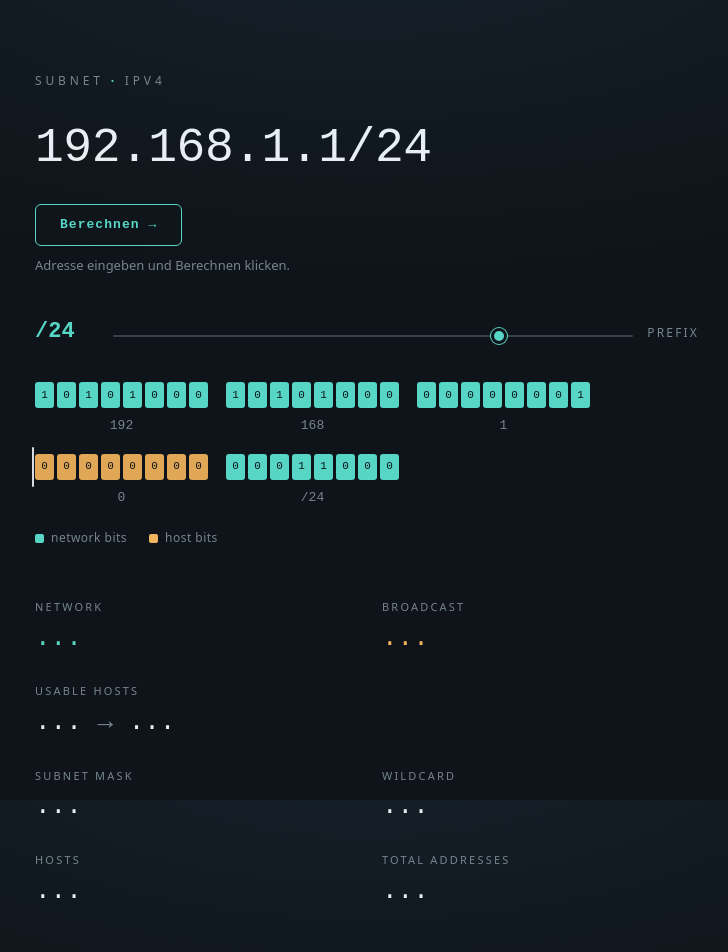
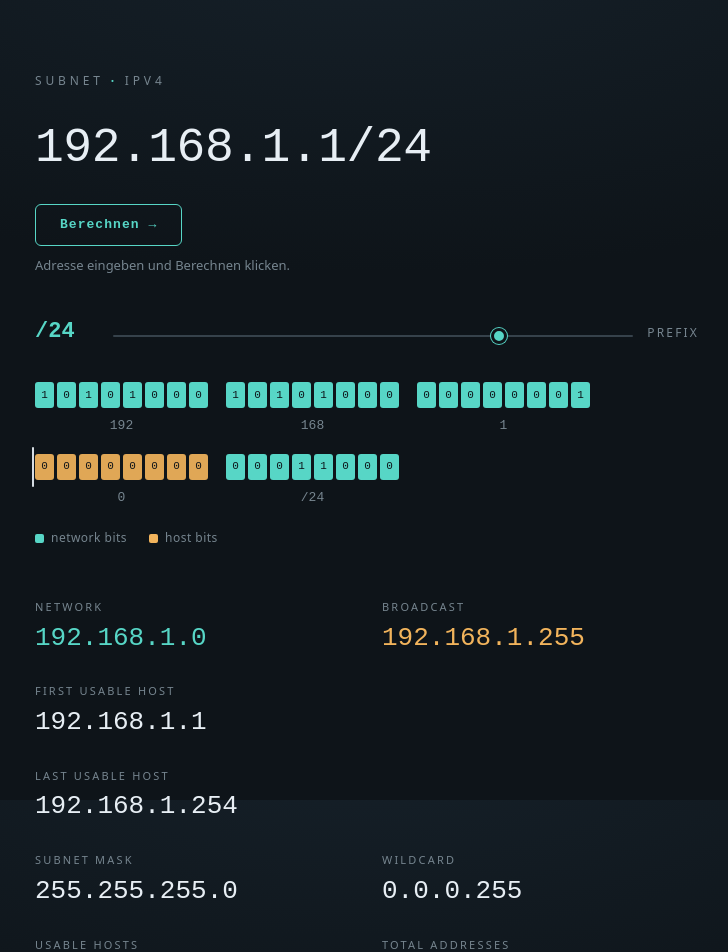
Before and after one commit to Sobhanhaerizadeh/ip-calculator, a React (Vite) app in the folder frontend/: page / in a window 1280 px wide. Shown: the top 952 px of the page, without its empty margins (273-1001 px from the left). Built offline with nearby package versions, Linux system fonts and the light colour scheme.

Commit message:
feat: erweitere Ergebnisstruktur mit Netzwerk-, Broadcast- und nutzbaren Host-Adressen

```diff
--- a/frontend/src/App.tsx
+++ b/frontend/src/App.tsx
@@ -4,7 +4,21 @@ export default function App() {
 
   const [prefix, setPrefix] = useState(24);
   const [ip, setIp] = useState(`192.168.1.1/${prefix}`);
-  const [result, setResult] = useState<{ ip: string; binary: string; prefix_binary: string; error?: string } | null>(null);
+  const [result, setResult] = useState<{
+    ip: string;
+    binary: string;
+    prefix_binary: string;
+    error?: string;
+    networkAddress?: string;
+    broadcastAddress?: string;
+    subnetMask?: string;
+    wildcardMask?: string;
+    firstUsableHost?: string;
+    lastUsableHost?: string;
+    usableHosts?: number;
+    totalAddresses?: number;
+
+  } | null>(null);
 
   useEffect(() =>
   {
@@ -80,7 +94,10 @@ function Strip() {
         spellCheck="false"
         autoComplete="off"
         aria-label="IP address and prefix"
-        onChange={(e) => setIp(e.target.value)}
+        onChange={(e) => {
+          setIp(e.target.value)
+          if (e.target.value.split("/")[0].trim() == "") setResult(null);
+        }}
       />
 
       <button className="btn" onClick={handleClick}>
@@ -88,12 +105,7 @@ function Strip() {
       </button>
 
       <p className="hint">
-        {!result
-          ? "Adresse eingeben und Berechnen klicken."
-          : result.error
-          ? <> Error: <span style={{ color: "red", fontFamily: "var(--mono)" }}>{result.error}</span> </>
-          : <> Binär: <span style={{ color: "var(--net)", fontFamily: "var(--mono)" }}>{result.binary}</span></>
-        }
+        Adresse eingeben und Berechnen klicken.
       </p>
 
       <div className="prefix">
@@ -116,41 +128,52 @@ function Strip() {
           <div className="cell">
             <p className="k">Network</p>
             <p className="v net">
-              ...
+              {result?.networkAddress || "192.168.1.0"}
             </p>
           </div>
           <div className="cell">
             <p className="k">Broadcast</p>
-            <p className="v host">...</p>
+            <p className="v host">{result?.broadcastAddress || "192.168.1.255"}</p>
           </div>
         </div>
 
         <div className="cell">
-          <p className="k">Usable hosts</p>
+          <p className="k">First Usable Host</p>
           <p className="v">
-            ... <span className="dim">&rarr;</span> ...
+            {result?.firstUsableHost || "192.168.1.1"}
+          </p>
+        </div>
+
+        <div className="cell">
+          <p className="k">Last Usable Host</p>
+          <p className="v">
+           {result?.lastUsableHost || "192.168.1.254"}
           </p>
         </div>
 
         <div className="row2">
           <div className="cell">
             <p className="k">Subnet mask</p>
-            <p className="v">...</p>
+            <p className="v">{result?.subnetMask || "255.255.255.0"}</p>
           </div>
           <div className="cell">
             <p className="k">Wildcard</p>
-            <p className="v">...</p>
+            <p className="v">{result?.wildcardMask || "0.0.0.255"}</p>
           </div>
         </div>
 
         <div className="row2">
           <div className="cell">
-            <p className="k">Hosts</p>
-            <p className="v">...</p>
+            <p className="k">Usable Hosts</p>
+            <p className="v">
+              {result?.usableHosts || "254"}
+            </p>
           </div>
           <div className="cell">
             <p className="k">Total addresses</p>
-            <p className="v">...</p>
+            <p className="v">
+              {result?.totalAddresses || "256"}
+            </p>
           </div>
         </div>
       </div>
```
Also changed, not shown: 1 other file (tests, documents, lock files or other folders).
